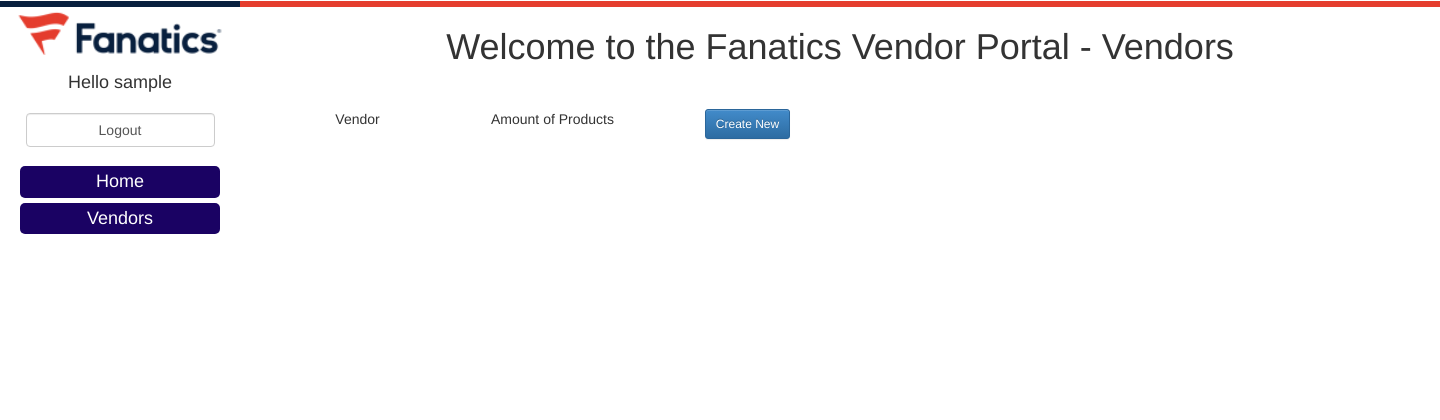
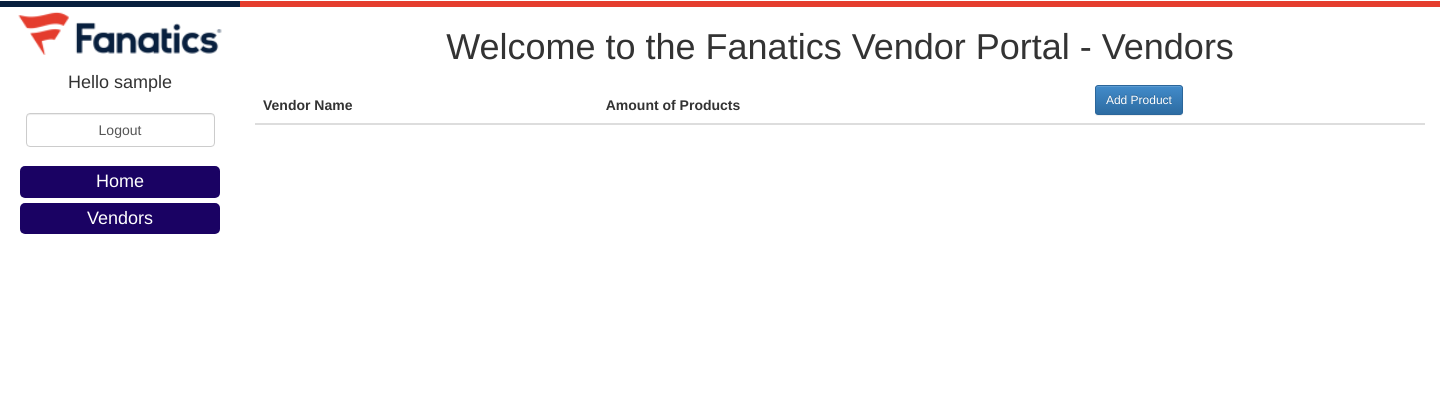
Before and after one commit to JustinKoning/HackCamp, a PHP site: page /vendors.php in a window 1440 px wide. Shown: the top 420 px of the page. Run offline with PHP 8.4, Linux system fonts and the light colour scheme; the visitor is signed in with stand-in values (Sample User, id 1); data that the repository does not hold is empty; some libraries are stand-ins or nearby versions.

Commit message:
Changed to table

```diff
--- a/Views/vendors.phtml
+++ b/Views/vendors.phtml
@@ -4,27 +4,29 @@ echo '<h1 class="text-center">Welcome to the Fanatics Vendor Portal - ' . $view-
 
 if (isset($_SESSION["login"])) { //Don't show register page if user is registered
     echo '
-    <div class="container" id="vendorcontainer">
-        <div class="row" id="topvendor">
-            <div class="col-md-2" id="vendorbar">Vendor</div>
-            <div class="col-md-2" id="vendorbar">Amount of Products</div>
-            <div class="col-md-2" id="vendorbar"><a class="btn btn-primary btn-sm" href="/create-vendor.php" role="button">Create New</a></div>
-        </div>
+        <table class="table">
+          <thead>
+            <tr>
+              <th scope="col">Vendor Name</th>
+              <th scope="col">Amount of Products</th>
+              <th scope="col"><a class="btn btn-primary btn-sm" href="/create-vendor.php" role="button">Add Product</a></th>
+            </tr>
+          </thead>
         ';
 
     foreach ($view->vendorDataSet as $vendorData) {
         echo'
-        <div class="row" id="vendorentry">
-            <div class="col-md-2">'.$vendorData->getName().'</div>
-            <div class="col-md-2"><b>'. $view->productDataSet .'</b></div>
-            <div class="col-md-2"><a class="btn btn-default btn-sm" href="/view-vendor.php?id='.$vendorData->getID().'" role="button">View</a></div>
-        </div>
+        <tr>
+            <td>'.$vendorData->getName().'</td>
+            <td><b>'.$view->productDataSet.'</b></td>
+            <td><a class="btn btn-default btn-sm" href="/view-vendor.php?id='.$vendorData->getID().'" role="button">View Vendor Dashboard</a></td>
+        </tr>
     ';
     }
-    echo '</div>';
-
+    echo '</table>';
 }
 else {
     echo '<h3 class="text-center">Log in to view this page.</h3>';
 }
+
 require('template/footer.phtml');
```
